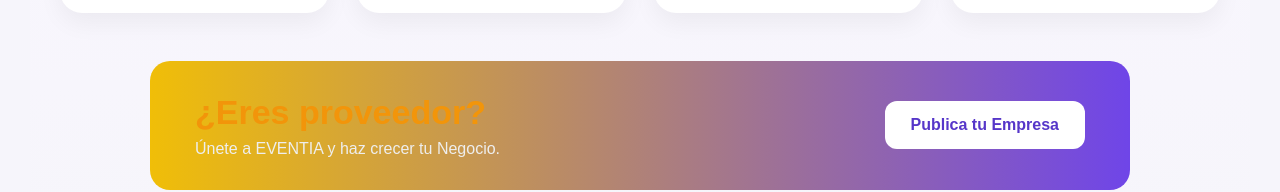
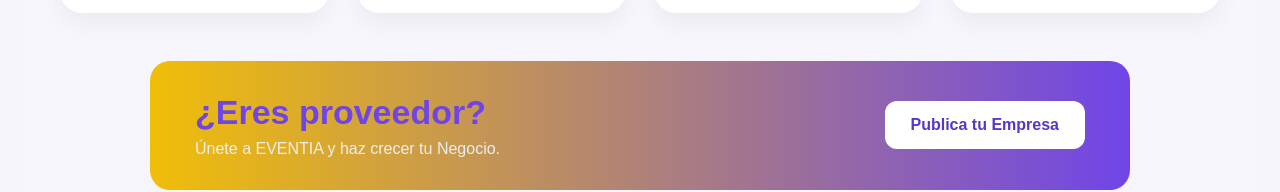
Before and after one commit to eventiatrujillo-app/eventia-frontend, a React (Vite) app: page / in a window 1280 px wide. Shown: the part 1215-1407 px from the top of the page. Built offline with nearby package versions, Linux system fonts and the light colour scheme; no server answers.

Commit message:
cambio color home

```diff
--- a/src/styles/home.css
+++ b/src/styles/home.css
@@ -409,6 +409,7 @@
 
 .provider-cta h2 {
   margin: 0 0 8px;
+  color: #6f45e8;
 }
 
 .provider-cta p {
```
